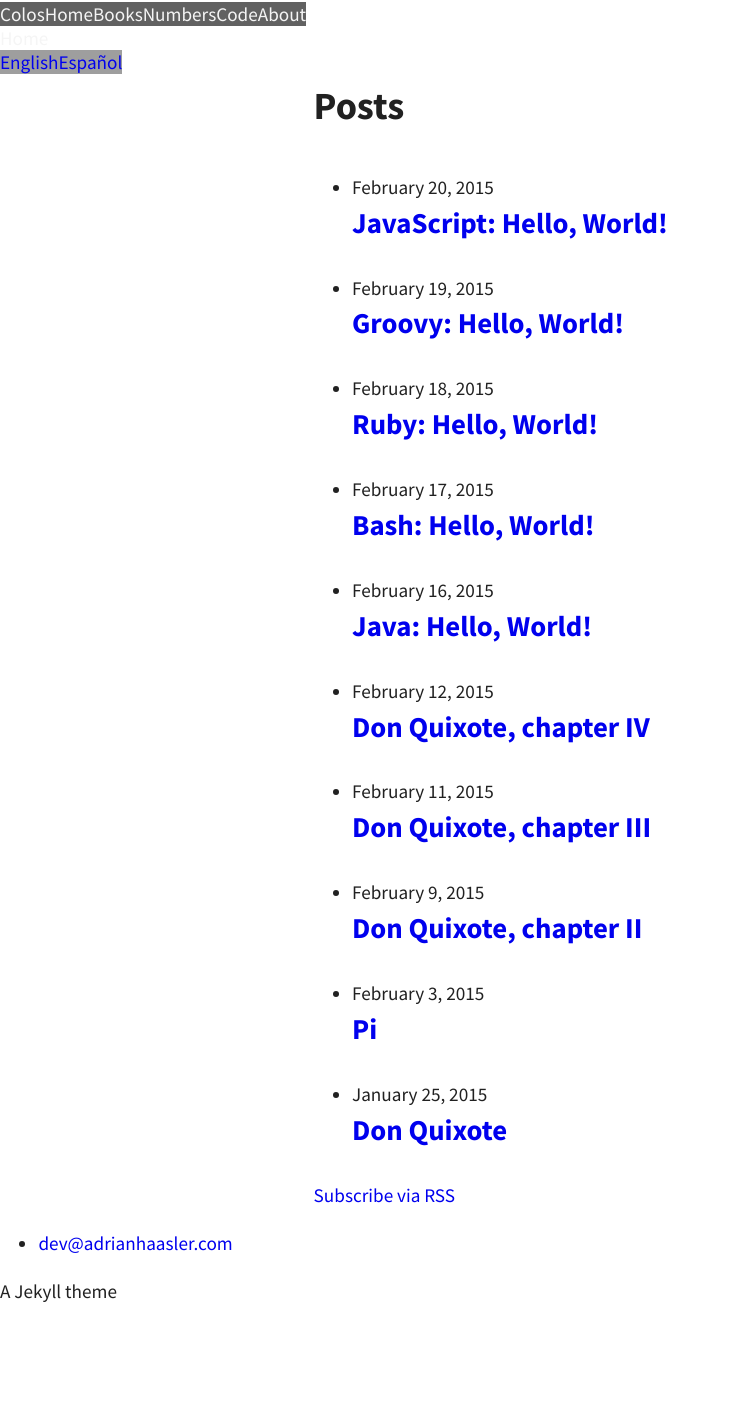
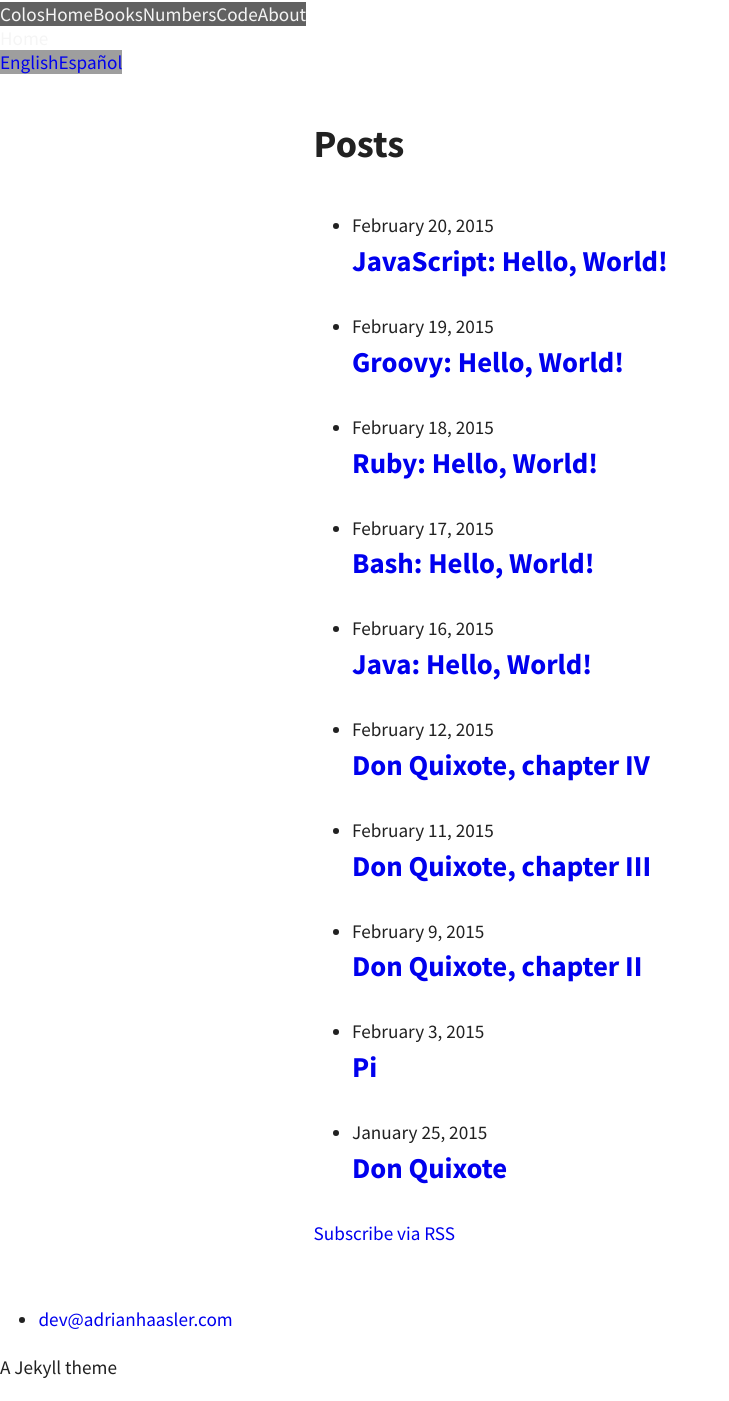
Before and after one commit to ahaasler/colos, a Jekyll site: the page built from _pages/en/home.md, in a window 1280 px wide. Shown: the whole page, without its empty margins (0-729 px from the left). Built offline with Jekyll 4.4.1, drawn with Linux system fonts in a browser that asks for light colours; Markdown is read by kramdown in place of the engine named in the settings; before the commit the page ends 1325 px from its top, so only the background shows below that.

Commit message:
Add page content padding
This moves text away from the margins to improve readability.

```diff
--- a/_sass/_layout.scss
+++ b/_sass/_layout.scss
@@ -11,6 +11,7 @@
 // Page content
 .page-content {
 	margin: 0 auto;
+	padding: $spacing-unit;
 	max-width: $spacing-unit * 17;
 }
 
```
